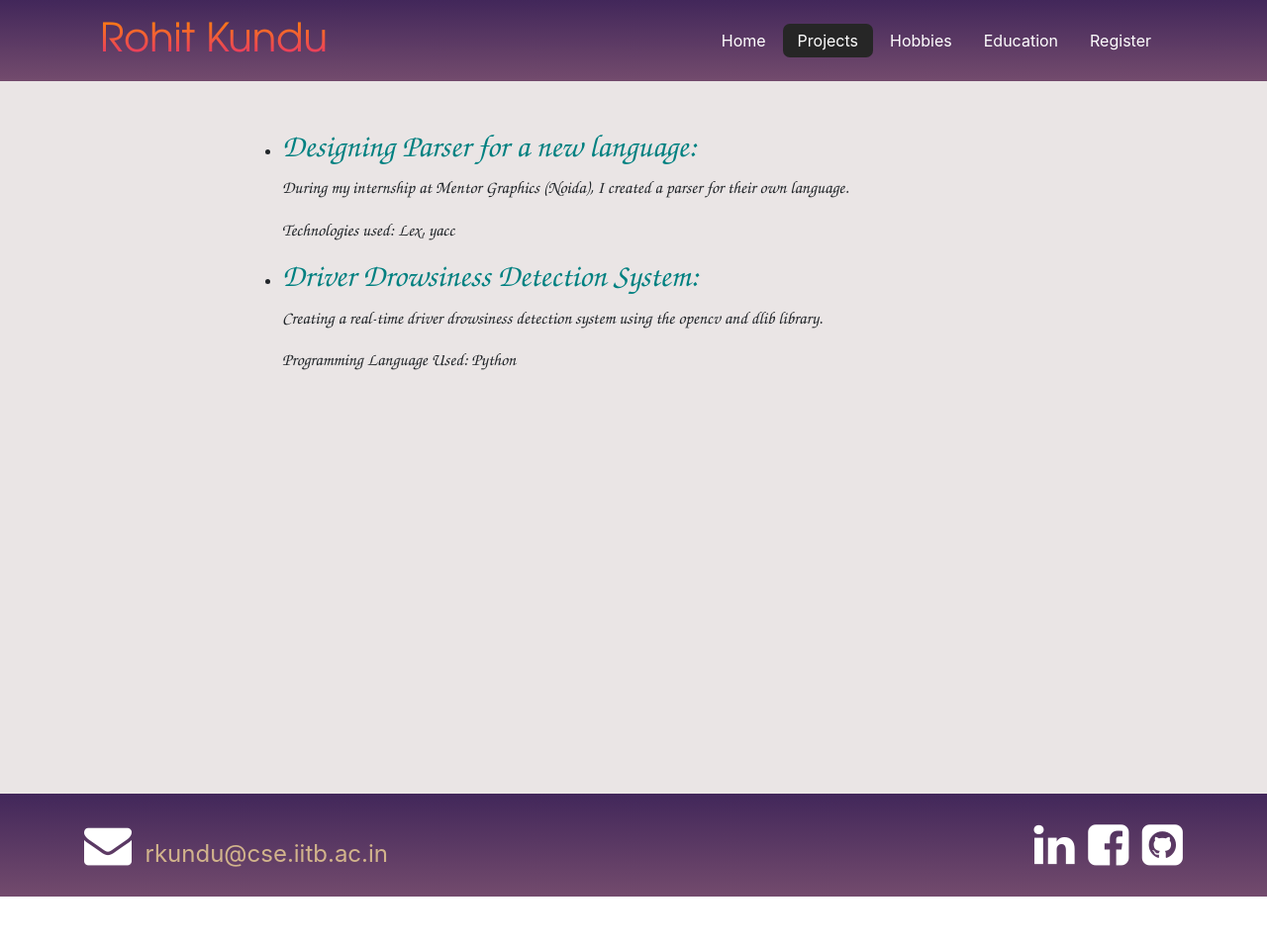
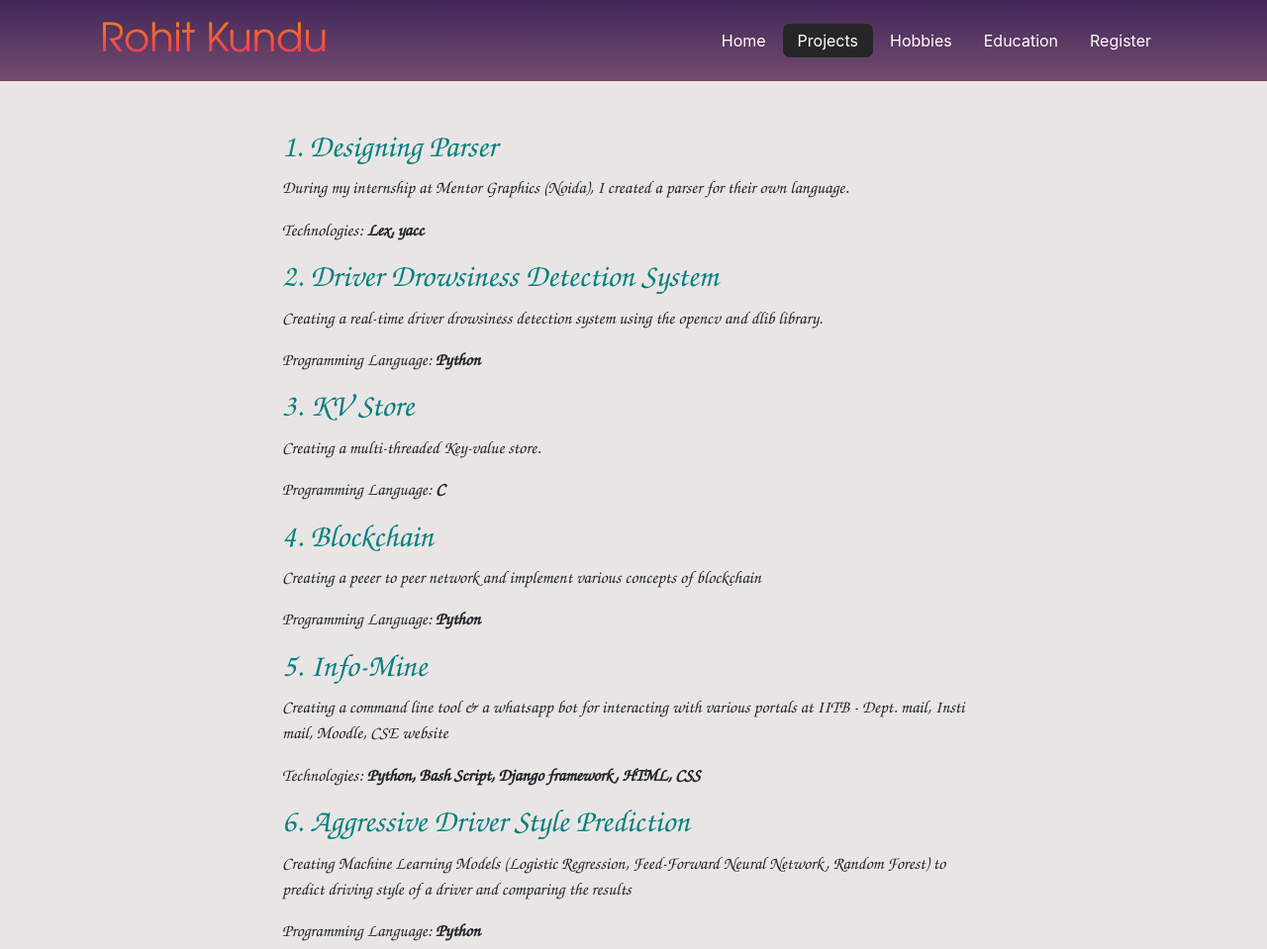
Before and after one commit to RKKUNDU/iitb-mywebsite, a plain HTML site: page projects.html in a window 1280 px wide. Shown: the top 959 px of the page at 99% size. Before the commit the page ends 906 px from the top, so only its background shows below. Drawn offline with nearby package versions, Linux system fonts and the light colour scheme.

Commit message:
Add experience, remove some images, Add Projects

```diff
--- a/projects.html
+++ b/projects.html
@@ -64,21 +64,38 @@
 					<div class="col col-md-2">
 					</div>
 					<div class="col-12 col-md-8">
-						<ul id='projects'>
+						<ul id='projects' style="list-style-type:none;">
 							<li>
-
-								<h3>Designing Parser for a new language: </h3>
+								<h3>1. Designing Parser</h3>
 								<p>During my internship at Mentor Graphics (Noida), I created a parser for their own language.
 								</p>
-								<p>Technologies used: Lex, yacc</p>
+								<p>Technologies: <b>Lex, yacc</b></p>
 							</li>
 							<li>
-								<h3>
-									Driver Drowsiness Detection System:
-								</h3>
+								<h3>2. Driver Drowsiness Detection System</h3>
 								<p>Creating a real-time driver drowsiness detection system using the opencv and dlib library.
 								</p>
-								<p>Programming Language Used: Python</p>
+								<p>Programming Language: <b>Python</b></p>
+							</li>
+							<li>
+								<h3>3. KV Store</h3>
+								<p>Creating a multi-threaded Key-value store.</p>
+								<p>Programming Language: <b>C</b></p>
+							</li>
+							<li>
+								<h3>4. Blockchain</h3>
+								<p>Creating a peeer to peer network and implement various concepts of blockchain</p>
+								<p>Programming Language: <b>Python</b></p>
+							</li>
+							<li>
+								<h3>5. Info-Mine</h3>
+								<p>Creating a command line tool & a whatsapp bot for interacting with various portals at IITB - Dept. mail, Insti mail, Moodle, CSE website</p>
+								<p>Technologies: <b>Python, Bash Script, Django framework, HTML, CSS</b></p>
+							</li>
+							<li>
+								<h3>6. Aggressive Driver Style Prediction</h3>
+								<p>Creating Machine Learning Models (Logistic Regression, Feed-Forward Neural Network, Random Forest) to predict driving style of a driver and comparing the results</p>
+								<p>Programming Language: <b>Python</b></p>
 							</li>
 						</ul>
 					</div>
```
Also changed, not shown: hobbies.html (+1 -1 lines), index.html (+44 -16 lines). Lines whose indentation alone changed are shown as unchanged.
